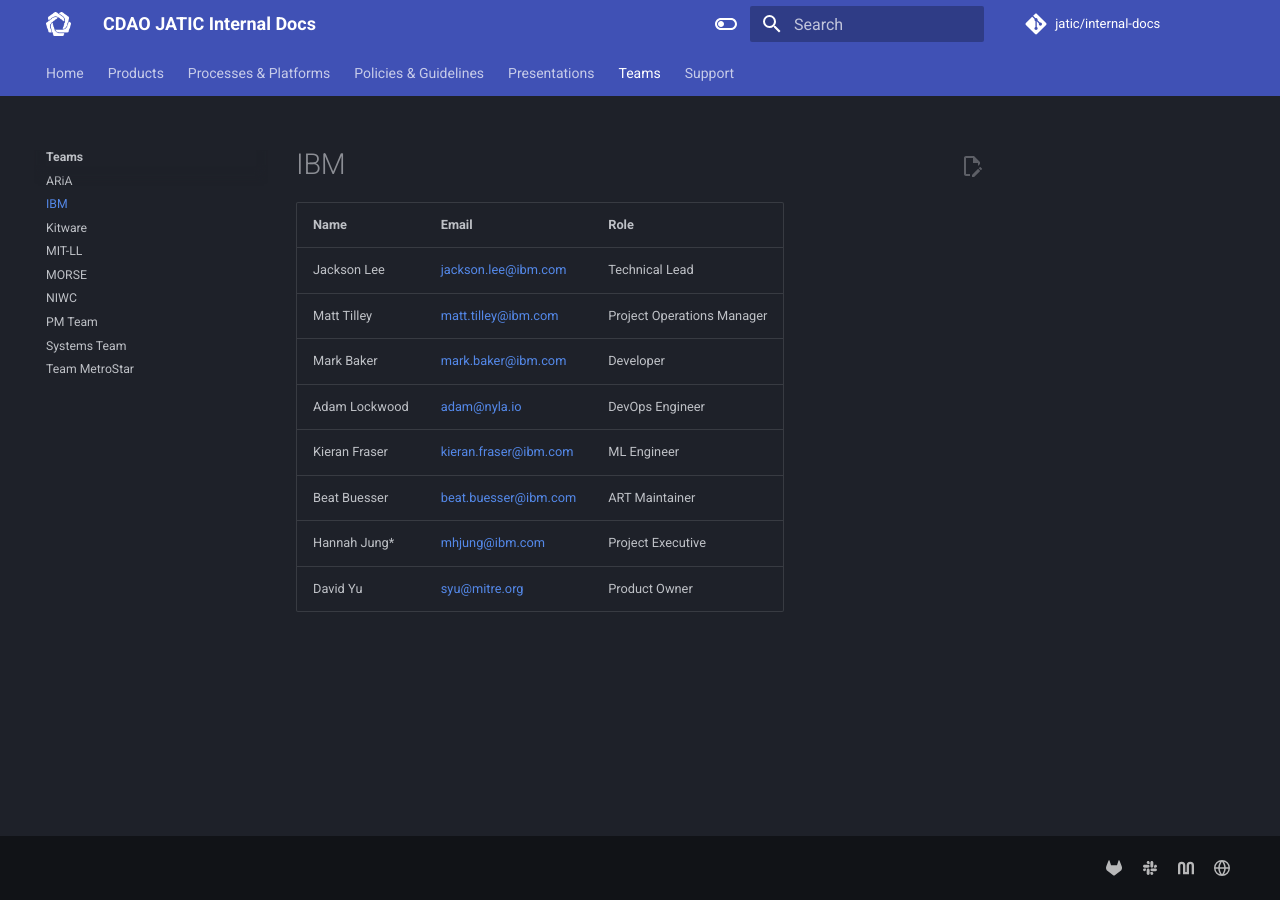
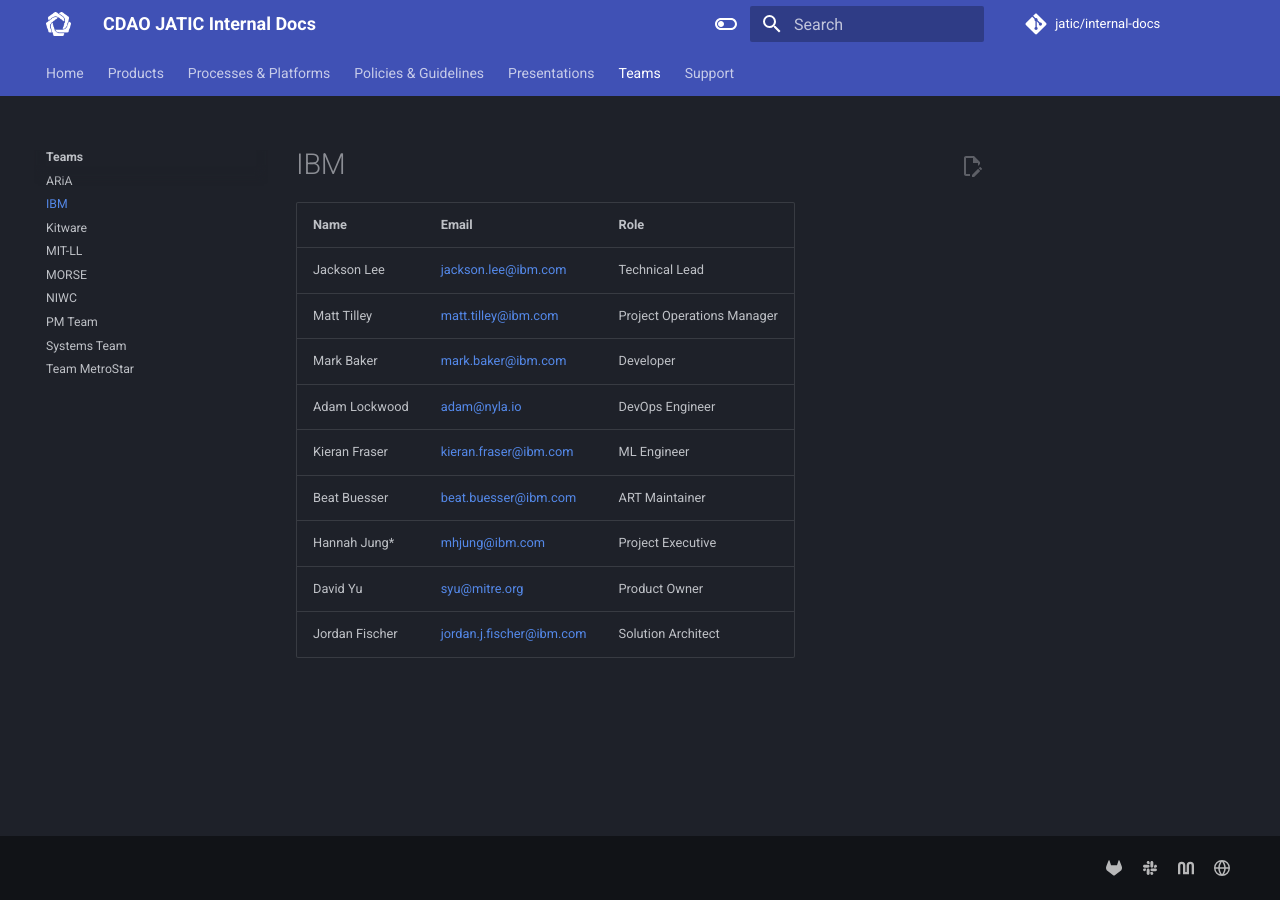
Before and after one commit to zheng0xd/JATIC-internal-docs, an MkDocs documentation site: the page built from docs/teams/ibm.md, in a window 1280 px wide. Built offline with MkDocs 1.6.1 and Material for MkDocs 9.7.7, drawn with Linux system fonts in a browser that asks for light colours.

Commit message:
Update ibm.md

```diff
--- a/docs/teams/ibm.md
+++ b/docs/teams/ibm.md
@@ -10,3 +10,4 @@
 | Beat Buesser | <beat.buesser@ibm.com> | ART Maintainer |
 | Hannah Jung* | <mhjung@ibm.com> | Project Executive |
 | David Yu | <syu@mitre.org> | Product Owner |
+| Jordan Fischer | <jordan.j.fischer@ibm.com> | Solution Architect |
```
